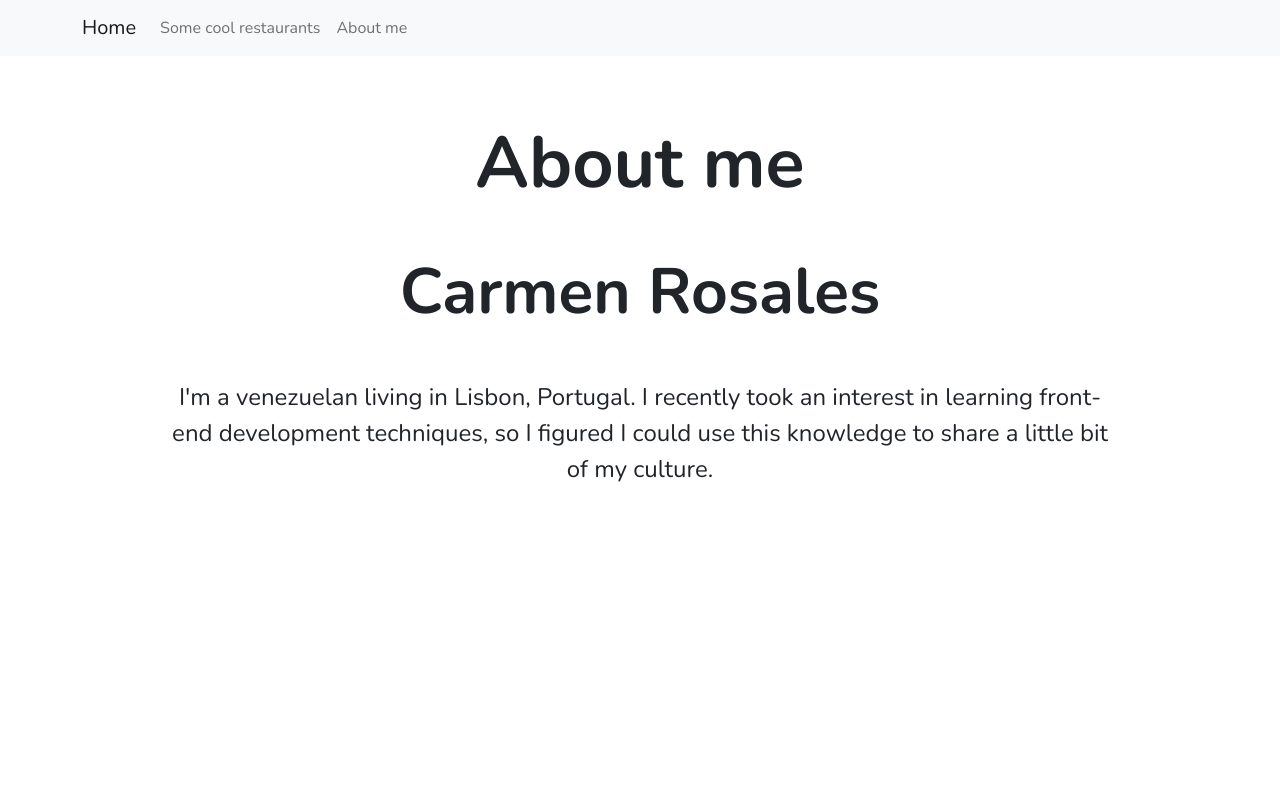
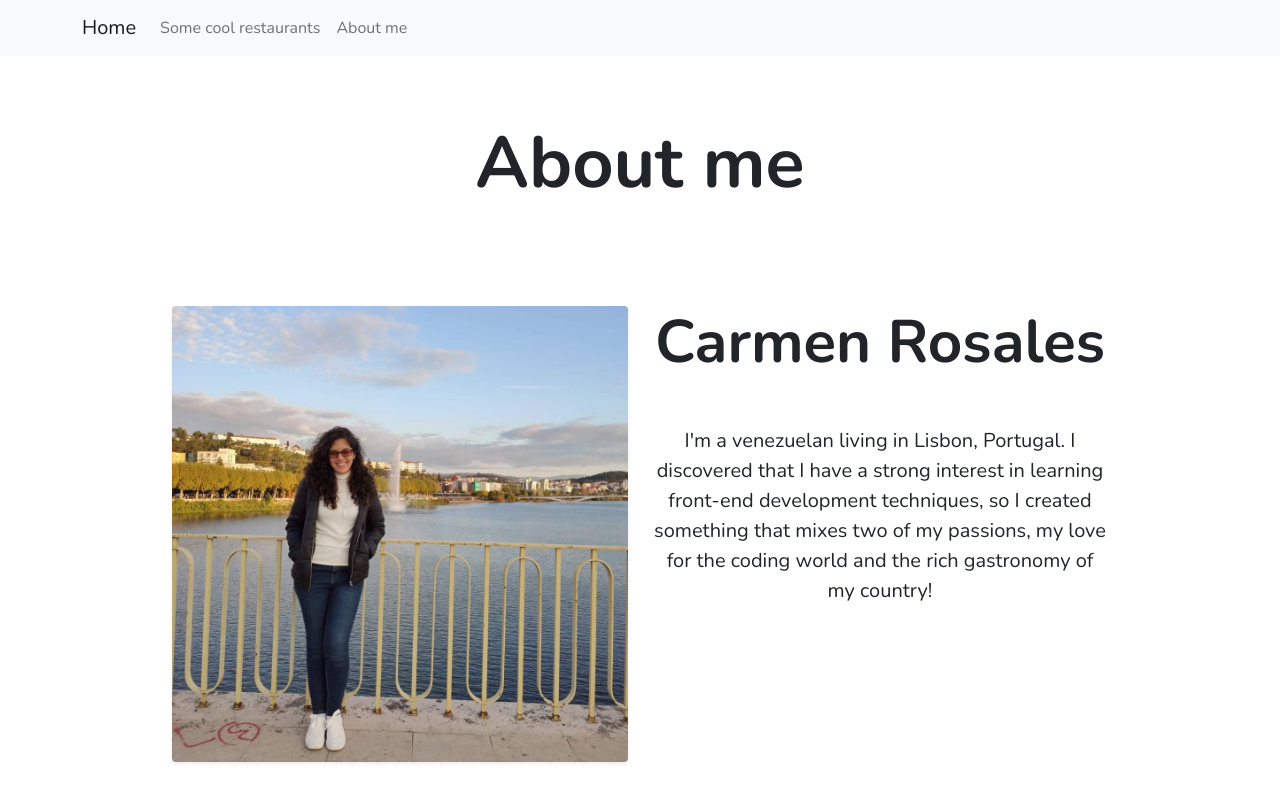
Before and after one commit to carmeneli1019/venezuelan-gastronomy, a plain HTML site: page about.html in a window 1280 px wide. Drawn offline with nearby package versions, Linux system fonts and the light colour scheme.

Commit message:
Added hero photo

```diff
--- a/about.html
+++ b/about.html
@@ -44,12 +44,19 @@
           </div>
         </div>
         </nav>
-        <div class="about text-center">
-            <h1 class="mb-5">About me</h1>
-            <h2 class="mb-5">Carmen Rosales</h2>
-            <p class="mb-5">I'm a venezuelan living in Lisbon, Portugal. I recently took an interest in learning front-end development techniques, so I figured I could use this knowledge to share a little bit of my culture. </p>
-
-
+        <div class="hero text-center">
+            <h1>About me</h1>
+            <div class="container">
+                <div class="row">
+                    <div class="col-6">
+                        <img src="/images/1622158354588.jpg" alt="Photo of Carmen"  class="img-fluid rounded shadow-sm">
+                    </div>
+                    <div class="col-6">
+                        <h2 class="mb-5">Carmen Rosales</h2>
+                        <p class="mb-5">I'm a venezuelan living in Lisbon, Portugal. I discovered that I have a strong interest in learning front-end development techniques, so I created something that mixes two of my passions, my love for the coding world and the rich gastronomy of my country! </p>
+                    </div>
+                </div>
+            </div>
         </div>
 
 </body>
--- a/styles/styles.css
+++ b/styles/styles.css
@@ -82,26 +82,27 @@ text-align: center;
 width: var(--item-max-width);
 }
 
-.about {
+.hero {
 max-width: 960px;
 margin: 0 auto;
 }
 
 
-.about p {
-  font-size: 24px;
+.hero p {
+  font-size: 20px;
 }
 
-.about h1{
+.hero h1{
     font-weight: bold;
     font-size: 72px;
+    margin-bottom: 100px;
 }
 
-.about h2 {
-    font-size: 64px;
+.hero h2 {
+    font-size: 60px;
 }
 
-.about h4{
+.hero h4{
     font-weight: bold;
     display: inline-block;
 }
```
Also changed, not shown: images/1622158354588.jpg (added).
